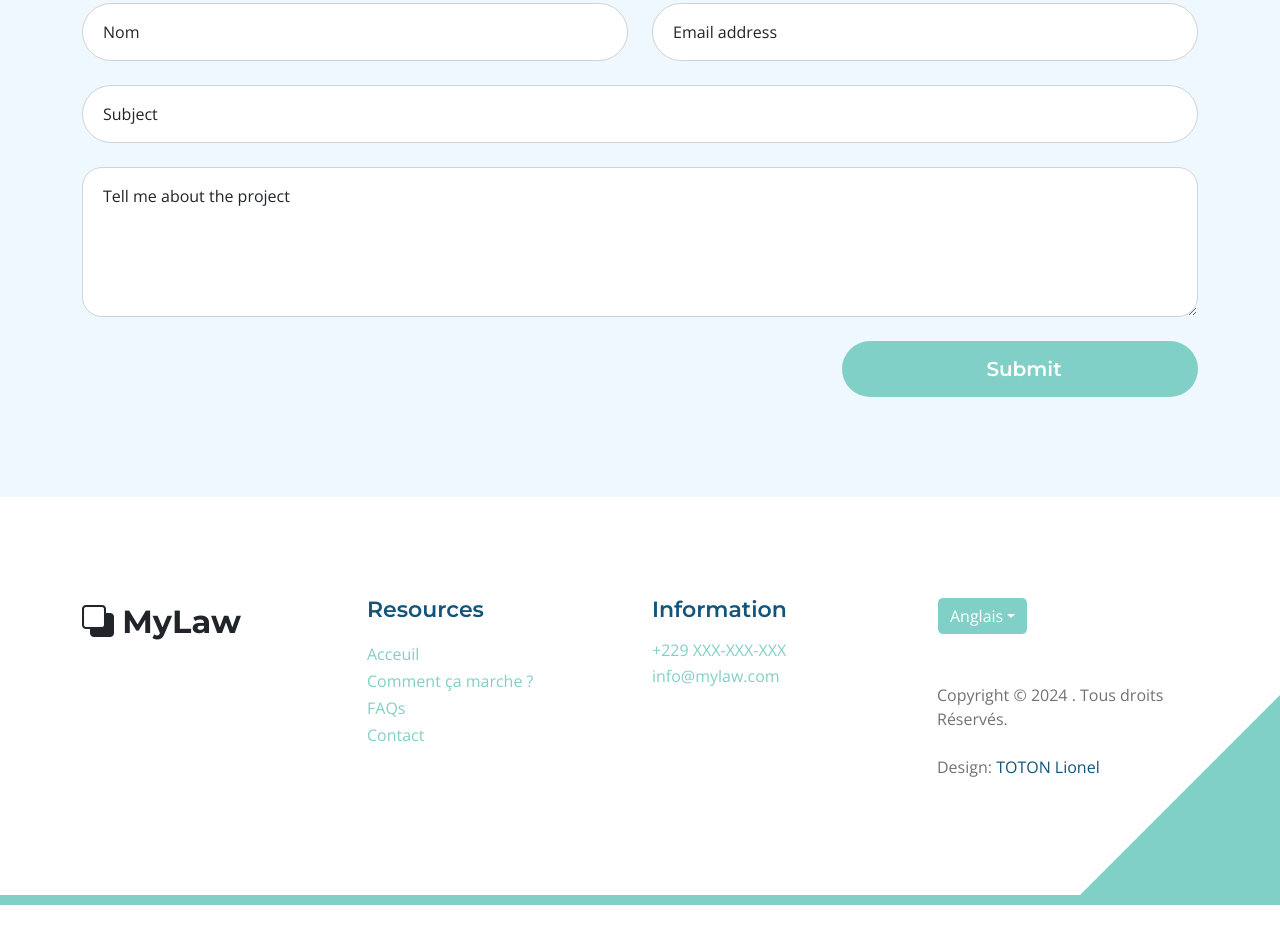
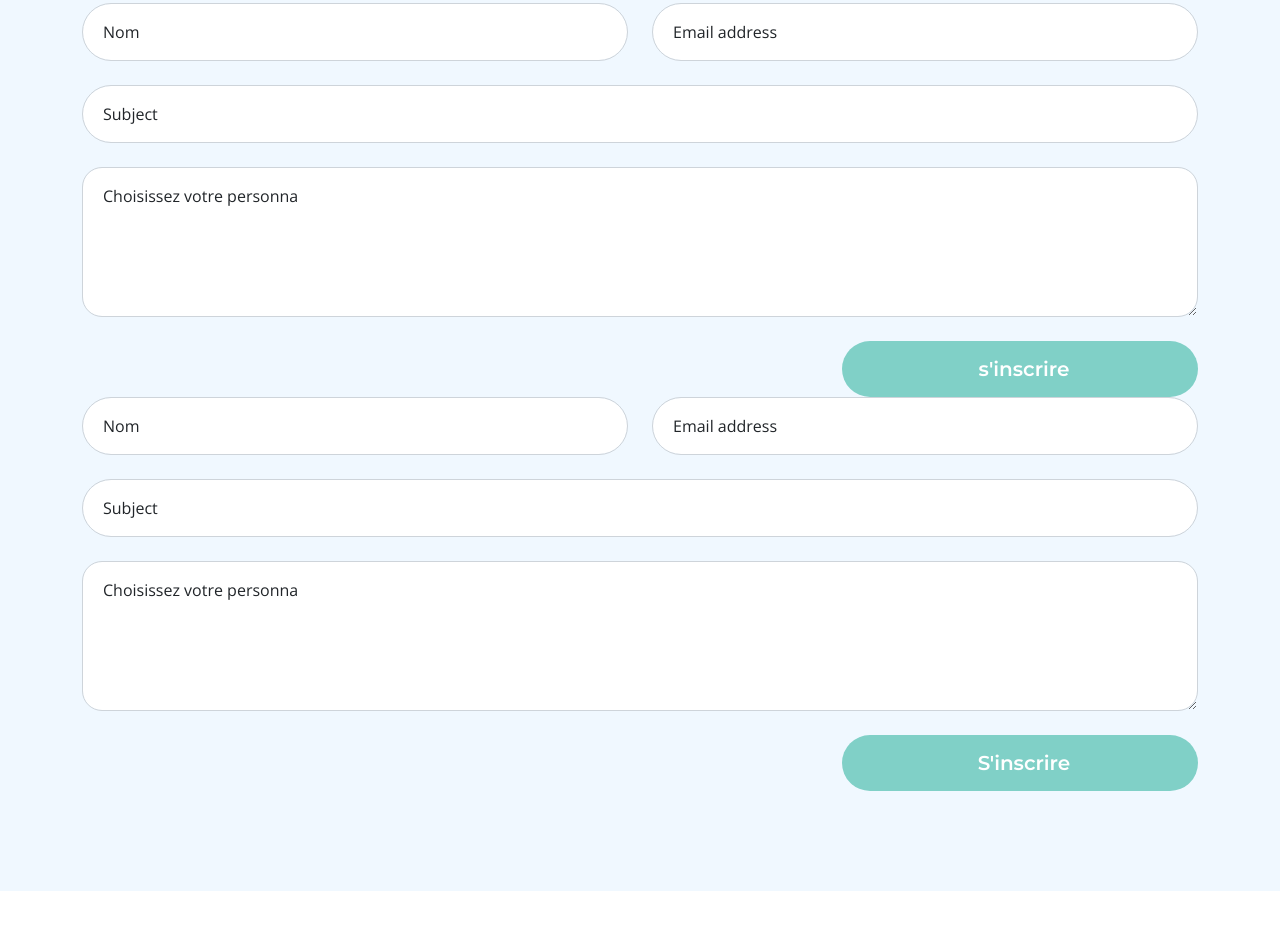
Before and after one commit to AInelo/ideathonlaw, a website: page frontend/signup.html in a window 1280 px wide. Shown: the part 486-1430 px from the top of the page. Before the commit the page ends 1391 px from the top, so only its background shows below. Drawn offline with nearby package versions, Linux system fonts and the light colour scheme.

Commit message:
Ideathon

```diff
--- a/frontend/signup.html
+++ b/frontend/signup.html
@@ -150,17 +150,61 @@ https://templatemo.com/tm-590-topic-listing
                                         <div class="form-floating">
                                             <textarea class="form-control" id="message" name="message" placeholder="Tell me about the project"></textarea>
 
-                                            <label for="floatingTextarea">Tell me about the project</label>
+                                            <label for="floatingTextarea">Choisissez votre personna</label>
                                         </div>
                                     </div>
 
                                     <div class="col-lg-4 col-12 ms-auto">
-                                        <button type="submit" class="form-control">Submit</button>
+                                        <button type="submit" class="form-control">s'inscrire</button>
                                     </div>
 
                                 </div>
                             </form>
                         </div>
+
+
+
+                        <div class="container">
+                            <div class="row justify-content-center">
+                                <div class="col-lg-12 col-12">
+                                    <form class="custom-form contact-form" role="form">
+                                        <div class="row">
+                                            <div class="col-lg-6 col-md-6 col-12">
+                                                <div class="form-floating">
+                                                    <input type="text" name="name" id="name" class="form-control" placeholder="Name" required="">
+                                                    <label for="floatingInput">Nom</label>
+                                                </div>
+                                            </div>
+                                            <div class="col-lg-6 col-md-6 col-12">
+                                                <div class="form-floating">
+                                                    <input type="email" name="email" id="email" pattern="[^ @]*@[^ @]*" class="form-control" placeholder="Email address" required="">
+                                                    <label for="floatingInput">Email address</label>
+                                                </div>
+                                            </div>
+                                            <div class="col-lg-12 col-12">
+                                                <div class="form-floating">
+                                                    <input type="text" name="subject" id="subject" class="form-control" placeholder="Subject" required="">
+                                                    <label for="floatingInput">Subject</label>
+                                                </div>
+                                                <div class="form-floating">
+                                                    <textarea class="form-control" id="message" name="message" placeholder="Tell me about the project"></textarea>
+                                                    <label for="floatingTextarea">Choisissez votre personna</label>
+                                                </div>
+                                            </div>
+                                            <div class="col-lg-4 col-12 ms-auto">
+                                                <button type="submit" class="form-control">S'inscrire</button>
+                                            </div>
+                                        </div>
+                                    </form>
+                                </div>
+                            </div>
+                        </div>
+
+
+
+
+
+
 
                         <!-- <div class="col-lg-5 col-12 mx-auto mt-5 mt-lg-0">
                             <iframe class="google-map" src="https://www.google.com/maps/embed?pb=!1m18!1m12!1m3!1d2595.065641062665!2d-122.4230416990949!3d37.80335401520422!2m3!1f0!2f0!3f0!3m2!1i1024!2i768!4f13.1!3m3!1m2!1s0x80858127459fabad%3A0x808ba520e5e9edb7!2sFrancisco%20Park!5e1!3m2!1sen!2sth!4v1684340239744!5m2!1sen!2sth" width="100%" height="250" style="border:0;" allowfullscreen="" loading="lazy" referrerpolicy="no-referrer-when-downgrade"></iframe>
```
